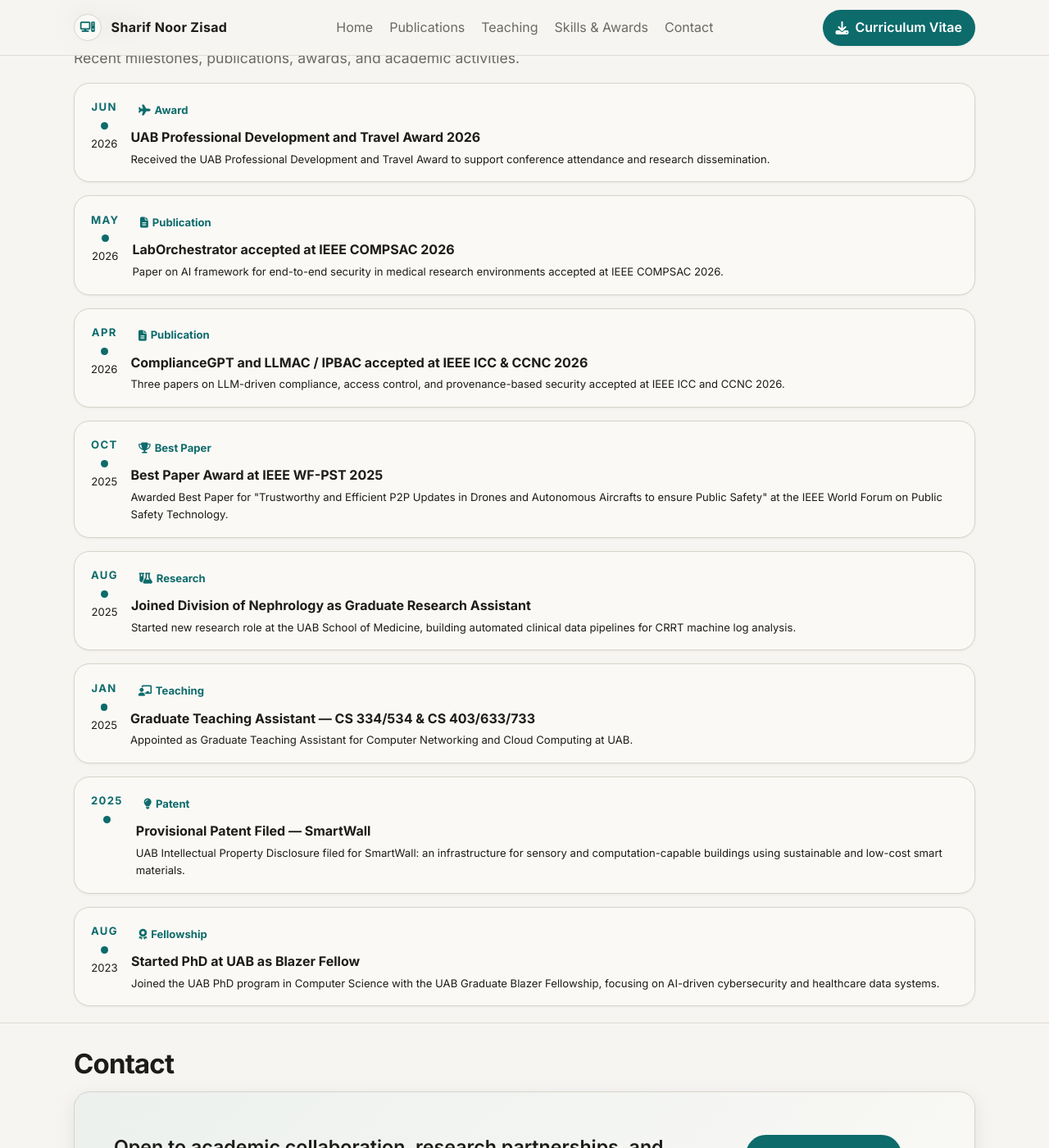
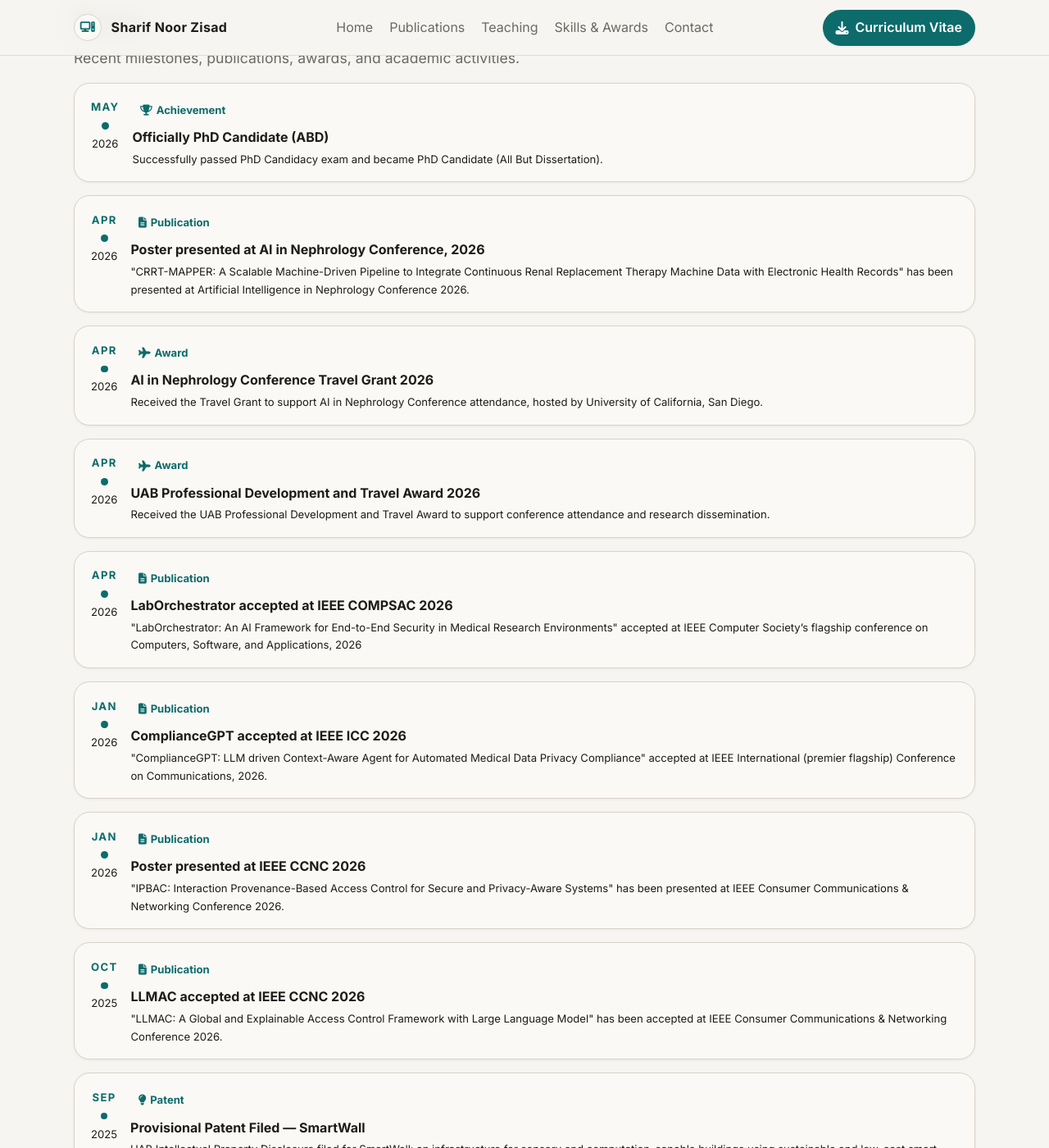
Before and after one commit to snzisad/snzisad.github.io, a Jekyll site: the page built from index.html, in a window 1280 px wide and 1400 px high, scrolled down 3304 px. Shown: the whole window at 82% size. Built offline with Jekyll 4.4.1, drawn with Linux system fonts in a browser that asks for light colours; some web fonts are replaced; comment, search, counter and statistics services are not loaded; some of the changed text lies outside the part shown.

Commit message:
news updated

```diff
--- a/index.html
+++ b/index.html
@@ -308,7 +308,46 @@
     <div class="news-list">
       <div class="news-card">
         <div class="news-date-col">
-          <span class="news-month">Jun</span>
+          <span class="news-month">May</span>
+          <div class="news-dot"></div>
+          <span class="news-year">2026</span>
+        </div>
+        <div class="news-body">
+          <span class="news-tag">
+            <i class="fa-solid fa-trophy"></i> Achievement </span>
+          <h3>Officially PhD Candidate (ABD)</h3>
+          <p>Successfully passed PhD Candidacy exam and became PhD Candidate (All But Dissertation).</p>
+        </div>
+      </div>
+      <div class="news-card">
+        <div class="news-date-col">
+          <span class="news-month">Apr</span>
+          <div class="news-dot"></div>
+          <span class="news-year">2026</span>
+        </div>
+        <div class="news-body">
+          <span class="news-tag">
+            <i class="fa-solid fa-file-lines"></i> Publication </span>
+          <h3>Poster presented at AI in Nephrology Conference, 2026</h3>
+          <p>"CRRT-MAPPER: A Scalable Machine-Driven Pipeline to Integrate Continuous Renal Replacement Therapy Machine Data with Electronic Health Records" has been presented at Artificial Intelligence in Nephrology Conference 2026.</p>
+        </div>
+      </div>
+      <div class="news-card">
+        <div class="news-date-col">
+          <span class="news-month">Apr</span>
+          <div class="news-dot"></div>
+          <span class="news-year">2026</span>
+        </div>
+        <div class="news-body">
+          <span class="news-tag">
+            <i class="fa-solid fa-plane"></i> Award </span>
+          <h3>AI in Nephrology Conference Travel Grant 2026</h3>
+          <p>Received the Travel Grant to support AI in Nephrology Conference attendance, hosted by University of California, San Diego.</p>
+        </div>
+      </div>
+      <div class="news-card">
+        <div class="news-date-col">
+          <span class="news-month">Apr</span>
           <div class="news-dot"></div>
           <span class="news-year">2026</span>
         </div>
@@ -321,7 +360,7 @@
       </div>
       <div class="news-card">
         <div class="news-date-col">
-          <span class="news-month">May</span>
+          <span class="news-month">Apr</span>
           <div class="news-dot"></div>
           <span class="news-year">2026</span>
         </div>
@@ -329,20 +368,33 @@
           <span class="news-tag">
             <i class="fa-solid fa-file-lines"></i> Publication </span>
           <h3>LabOrchestrator accepted at IEEE COMPSAC 2026</h3>
-          <p>Paper on AI framework for end-to-end security in medical research environments accepted at IEEE COMPSAC 2026.</p>
+          <p>"LabOrchestrator: An AI Framework for End-to-End Security in Medical Research Environments" accepted at IEEE Computer Society’s flagship conference on Computers, Software, and Applications, 2026</p>
         </div>
       </div>
       <div class="news-card">
         <div class="news-date-col">
-          <span class="news-month">Apr</span>
+          <span class="news-month">Jan</span>
           <div class="news-dot"></div>
           <span class="news-year">2026</span>
         </div>
         <div class="news-body">
           <span class="news-tag">
             <i class="fa-solid fa-file-lines"></i> Publication </span>
-          <h3>ComplianceGPT and LLMAC / IPBAC accepted at IEEE ICC &amp; CCNC 2026</h3>
-          <p>Three papers on LLM-driven compliance, access control, and provenance-based security accepted at IEEE ICC and CCNC 2026.</p>
+          <h3>ComplianceGPT accepted at IEEE ICC 2026</h3>
+          <p>"ComplianceGPT: LLM driven Context-Aware Agent for Automated Medical Data Privacy Compliance" accepted at IEEE International (premier flagship) Conference on Communications, 2026.</p>
+        </div>
+      </div>
+      <div class="news-card">
+        <div class="news-date-col">
+          <span class="news-month">Jan</span>
+          <div class="news-dot"></div>
+          <span class="news-year">2026</span>
+        </div>
+        <div class="news-body">
+          <span class="news-tag">
+            <i class="fa-solid fa-file-lines"></i> Publication </span>
+          <h3>Poster presented at IEEE CCNC 2026</h3>
+          <p>"IPBAC: Interaction Provenance-Based Access Control for Secure and Privacy-Aware Systems" has been presented at IEEE Consumer Communications & Networking Conference 2026.</p>
         </div>
       </div>
       <div class="news-card">
@@ -353,9 +405,48 @@
         </div>
         <div class="news-body">
           <span class="news-tag">
+            <i class="fa-solid fa-file-lines"></i> Publication </span>
+          <h3>LLMAC accepted at IEEE CCNC 2026</h3>
+          <p>"LLMAC: A Global and Explainable Access Control Framework with Large Language Model" has been accepted at IEEE Consumer Communications & Networking Conference 2026.</p>
+        </div>
+      </div>
+      <div class="news-card">
+        <div class="news-date-col">
+          <span class="news-month">Sep</span>
+          <div class="news-dot"></div>
+          <span class="news-year">2025</span>
+        </div>
+        <div class="news-body">
+          <span class="news-tag">
+            <i class="fa-solid fa-lightbulb"></i> Patent </span>
+          <h3>Provisional Patent Filed — SmartWall</h3>
+          <p>UAB Intellectual Property Disclosure filed for SmartWall: an infrastructure for sensory and computation-capable buildings using sustainable and low-cost smart materials.</p>
+        </div>
+      </div>
+      <div class="news-card">
+        <div class="news-date-col">
+          <span class="news-month">Sep</span>
+          <div class="news-dot"></div>
+          <span class="news-year">2025</span>
+        </div>
+        <div class="news-body">
+          <span class="news-tag">
             <i class="fa-solid fa-trophy"></i> Best Paper </span>
           <h3>Best Paper Award at IEEE WF-PST 2025</h3>
-          <p>Awarded Best Paper for "Trustworthy and Efficient P2P Updates in Drones and Autonomous Aircrafts to ensure Public Safety" at the IEEE World Forum on Public Safety Technology.</p>
+          <p>Awarded Best Paper for "Trustworthy and Efficient P2P Updates in Drones and Autonomous Aircrafts to ensure Public Safety" at the IEEE World Forum on Public Safety Technology, 2025.</p>
+        </div>
+      </div>
+      <div class="news-card">
+        <div class="news-date-col">
+          <span class="news-month">Sep</span>
+          <div class="news-dot"></div>
+          <span class="news-year">2025</span>
+        </div>
+        <div class="news-body">
+          <span class="news-tag">
+            <i class="fa-solid fa-file-lines"></i> Publication </span>
+          <h3>ThreatGPT accepted and presented at IEEE WF-PST 2025</h3>
+          <p>Presented "ThreatGPT: An Agentic AI Framework for Enhancing Public Safety Through Threat Modeling" at the IEEE World Forum on Public Safety Technology, 2025.</p>
         </div>
       </div>
       <div class="news-card">
@@ -386,15 +477,28 @@
       </div>
       <div class="news-card">
         <div class="news-date-col">
-          <span class="news-month">2025</span>
+          <span class="news-month">Mar</span>
           <div class="news-dot"></div>
-          <span class="news-year"></span>
+          <span class="news-year">2024</span>
         </div>
         <div class="news-body">
           <span class="news-tag">
-            <i class="fa-solid fa-lightbulb"></i> Patent </span>
-          <h3>Provisional Patent Filed — SmartWall</h3>
-          <p>UAB Intellectual Property Disclosure filed for SmartWall: an infrastructure for sensory and computation-capable buildings using sustainable and low-cost smart materials.</p>
+            <i class="fa-solid fa-file-lines"></i> Publication </span>
+          <h3>First PhD research paper presented</h3>
+          <p>First phd research paper entitled "Towards a security analysis of radiological medical devices using the mitre att&ck framework" has been accepted and presented at the IEEE SoutheastCon 2024.</p>
+        </div>
+      </div>
+      <div class="news-card">
+        <div class="news-date-col">
+          <span class="news-month">Mar</span>
+          <div class="news-dot"></div>
+          <span class="news-year">2024</span>
+        </div>
+        <div class="news-body">
+          <span class="news-tag">
+            <i class="fa-solid fa-plane"></i> Award </span>
+          <h3>UAB Barrett R. and Oceana A. Bryant Endowed Awards 2024</h3>
+          <p>Received the UAB Barrett R. and Oceana A. Bryant Endowed Awards to support conference attendance and research dissemination.</p>
         </div>
       </div>
       <div class="news-card">
```
Also changed, not shown: other parts of index.html (+1 -1 lines).
